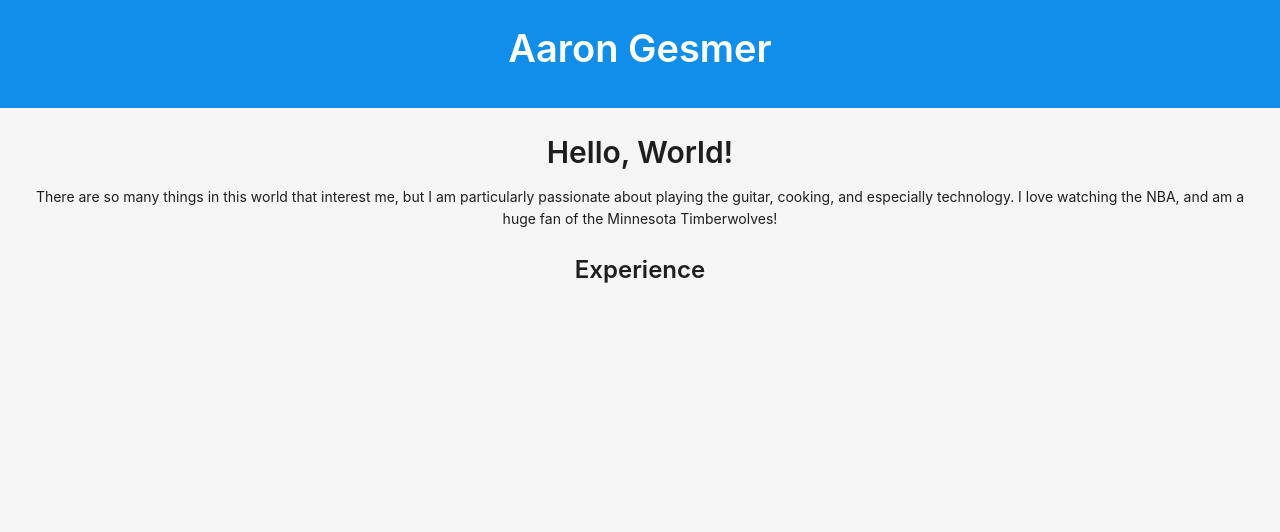
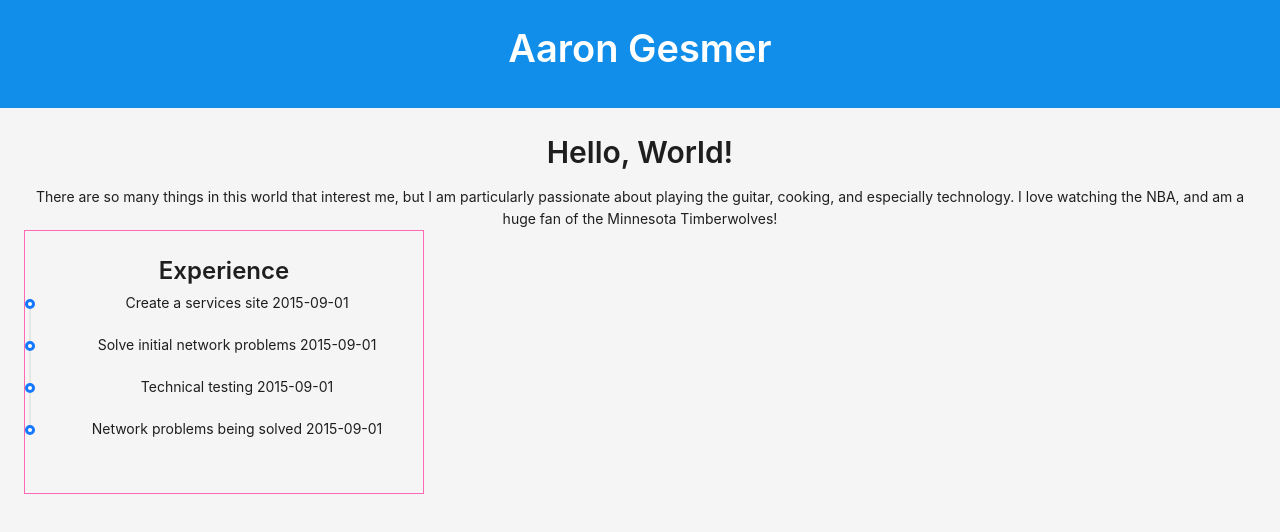
Before and after one commit to bucky-badger-gesmer/aarongesmer, a React (Create React App) app: page / in a window 1280 px wide. Shown: the top 532 px of the page. Built offline with nearby package versions, Linux system fonts and the light colour scheme.

Commit message:
temp stage experience timeline

```diff
--- a/src/App.js
+++ b/src/App.js
@@ -1,5 +1,5 @@
 import React from 'react';
-import { Layout, Typography } from 'antd';
+import { Layout, Typography, Timeline } from 'antd';
 
 const { Header, Content, Footer } = Layout;
 const { Title, Text } = Typography;
@@ -14,8 +14,24 @@ function App() {
         <Content style={contentStyle}>
           <Title level={2}>Hello, World!</Title>
           <Text style={textStyle}>There are so many things in this world that interest me, but I am particularly passionate about playing the guitar, cooking, and especially technology. I love watching the NBA, and am a huge fan of the Minnesota Timberwolves! </Text>
-          <div>
+          <div style={{ border: '1px solid hotpink', maxWidth: 400 }}>
             <Title level={3}>Experience</Title>
+            <Timeline
+              items={[
+                {
+                  children: 'Create a services site 2015-09-01',
+                },
+                {
+                  children: 'Solve initial network problems 2015-09-01',
+                },
+                {
+                  children: 'Technical testing 2015-09-01',
+                },
+                {
+                  children: 'Network problems being solved 2015-09-01',
+                },
+              ]}
+            />
           </div>
         </Content>
         <Footer style={footerStyle}>This site was built with React and Ant Design.</Footer>
```
